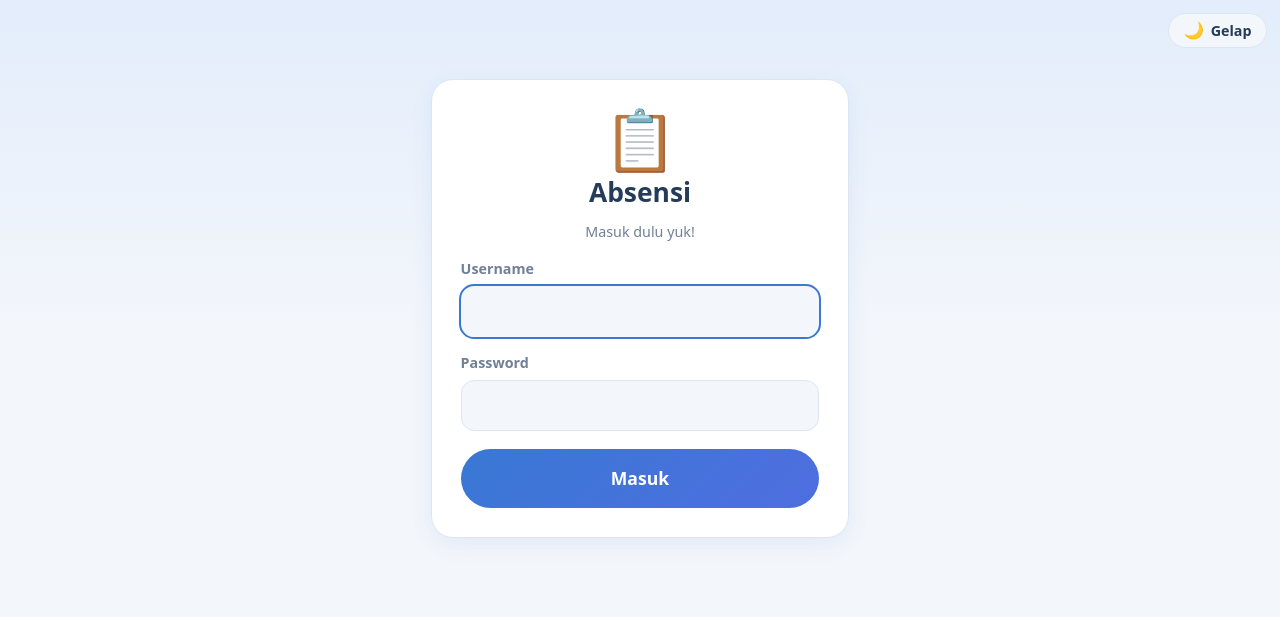
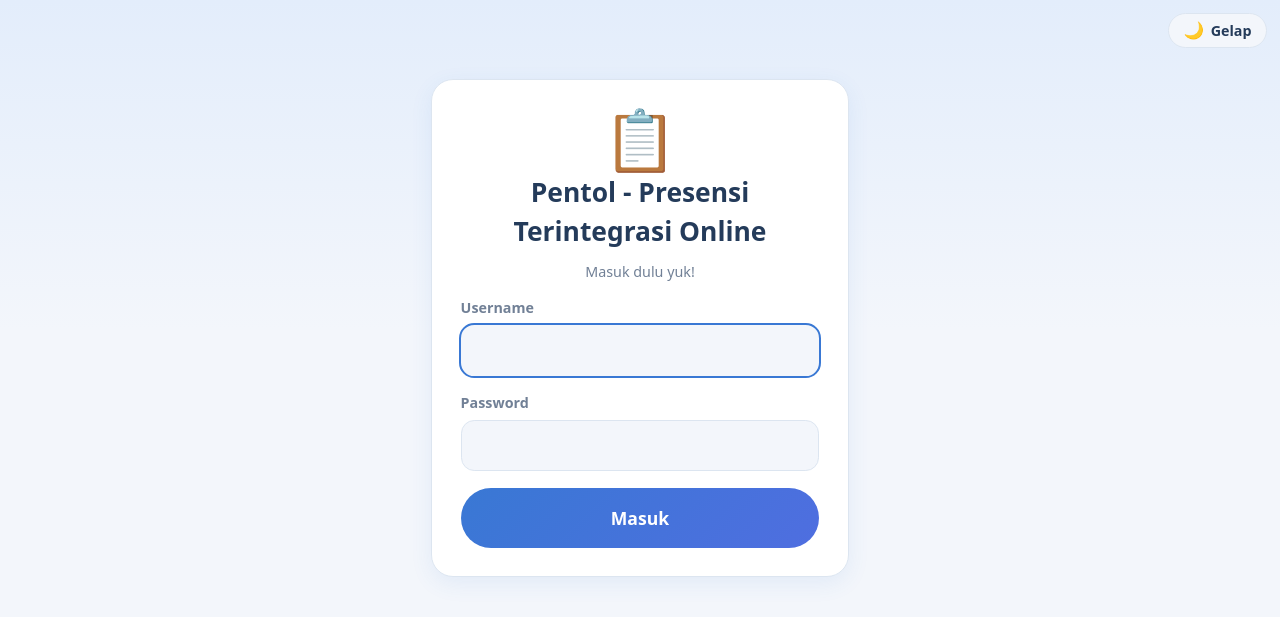
Before and after one commit to Dipterocarpaceae/presensi-non-organik-bps6171, a PHP site: page /absensi/ in a window 1280 px wide. Shown: the top 617 px of the page. Run offline with PHP 8.4, Linux system fonts and the light colour scheme; data that the repository does not hold is empty.

Commit message:
update login page title to Pentol - Presensi Terintegrasi Online

```diff
--- a/index.php
+++ b/index.php
@@ -7,7 +7,7 @@ if($_SERVER['REQUEST_METHOD']==='POST'){
   $err='Username atau password salah';
 }
 head('Login Pentol'); ?>
-<div class="card login"><div class="mas">📋</div><h1 class="c">Absensi</h1><p class="mu c">Masuk dulu yuk!</p>
+<div class="card login"><div class="mas">📋</div><h1 class="c">Pentol - Presensi Terintegrasi Online</h1><p class="mu c">Masuk dulu yuk!</p>
 <form method="post"><label>Username</label><input name="username" required autofocus><label>Password</label><input type="password" name="password" required>
 <?php if($err)echo '<p class="err">'.e($err).'</p>'; ?><button class="big">Masuk</button></form></div>
 <?php foot();
```
